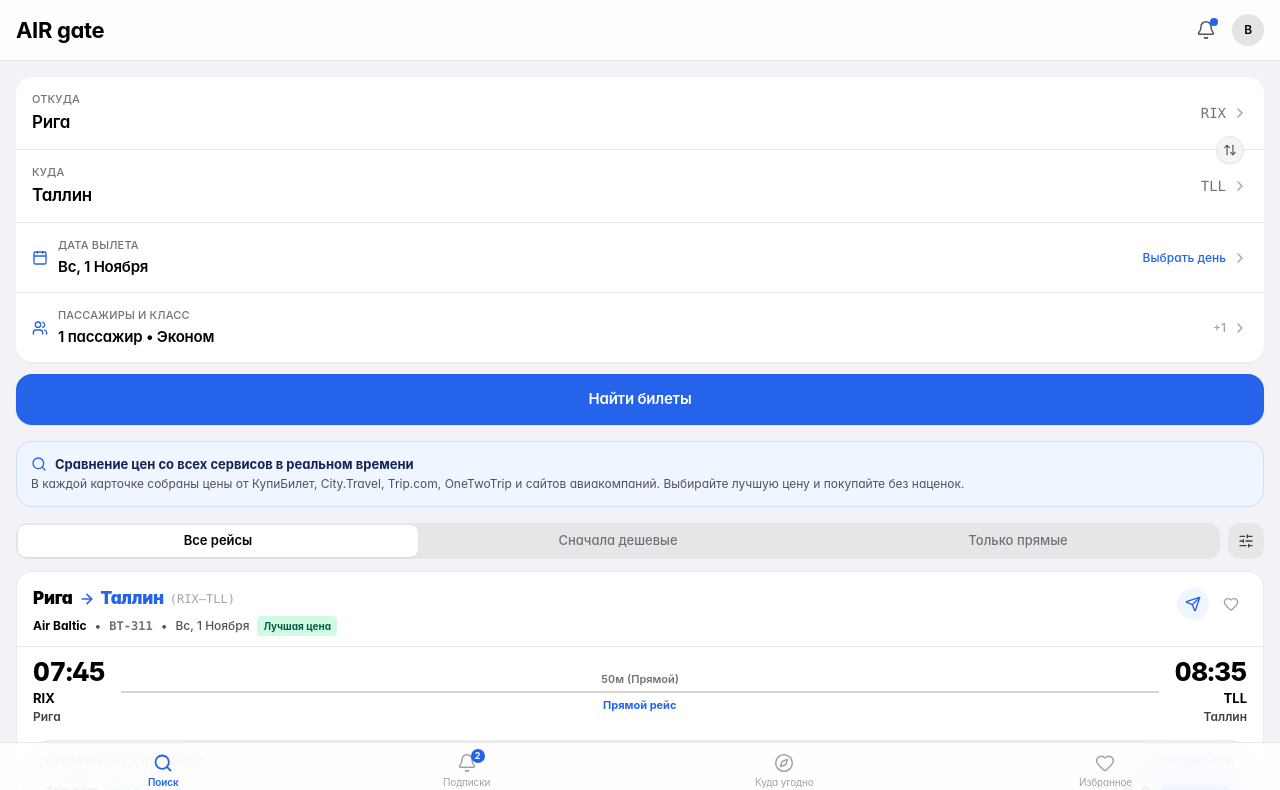
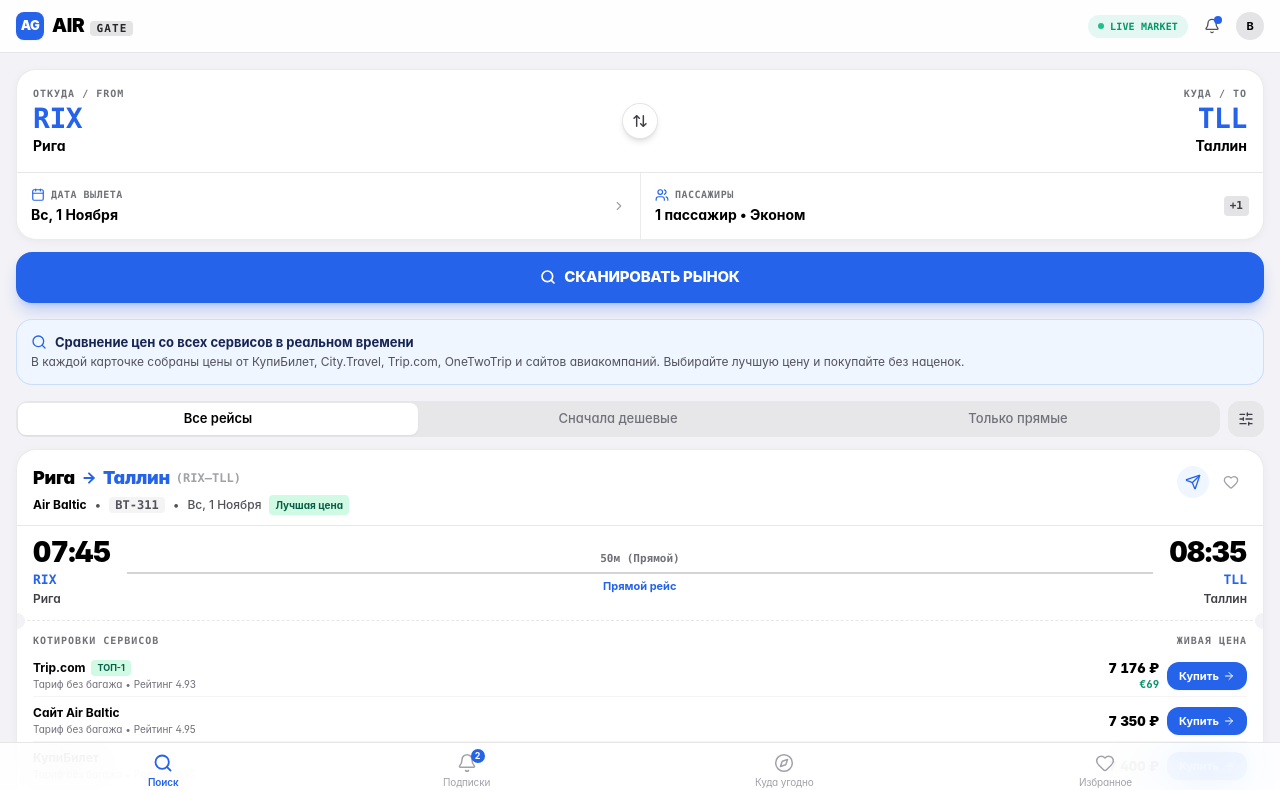
Before and after one commit to peskovsky18/air-gate, a React (Vite) app: page / in a window 1280 px wide. Shown: the top 790 px of the page. Built offline with nearby package versions, Linux system fonts and the light colour scheme.

Commit message:
Apply Anti-Slop Art Director principles: aviation dispatch console, boarding pass ticket cutouts, live quotes matrix

```diff
--- a/src/components/FlightCard.tsx
+++ b/src/components/FlightCard.tsx
@@ -85,14 +85,14 @@
         <div className="px-4 pt-3.5 pb-2.5 flex items-start justify-between hairline-b">
           <div className="min-w-0 flex-1 pr-2">
             <div className="flex items-center gap-1.5 flex-wrap">
-              <span className="text-[17px] font-black text-black dark:text-white tracking-tight">
+              <span className="text-[18px] font-black text-black dark:text-white tracking-tight">
                 {flight.fromCity}
               </span>
-              <ArrowRight className="w-4 h-4 text-blue-600 dark:text-blue-400 stroke-[2.5] flex-shrink-0" />
-              <span className="text-[17px] font-black text-blue-600 dark:text-blue-400 tracking-tight">
+              <ArrowRight className="w-4 h-4 text-blue-600 dark:text-blue-400 stroke-[2.8] flex-shrink-0" />
+              <span className="text-[18px] font-black text-blue-600 dark:text-blue-400 tracking-tight">
                 {flight.toCity}
               </span>
-              <span className="text-xs font-mono font-medium text-zinc-400 dark:text-zinc-500">
+              <span className="text-xs font-mono font-bold text-zinc-400 dark:text-zinc-500">
                 ({flight.fromCode}–{flight.toCode})
               </span>
             </div>
@@ -102,13 +102,15 @@
               {flight.segments[0]?.flightNumber && (
                 <>
                   <span>•</span>
-                  <span className="font-mono text-zinc-500 dark:text-zinc-400 font-semibold">{flight.segments[0].flightNumber}</span>
+                  <span className="font-mono text-zinc-600 dark:text-zinc-300 font-bold px-1.5 py-0.2 rounded bg-zinc-100 dark:bg-zinc-800">
+                    {flight.segments[0].flightNumber}
+                  </span>
                 </>
               )}
               <span>•</span>
               <span className="font-medium capitalize">{formattedFlightDate}</span>
               {flight.isCheapest && (
-                <span className="px-1.5 py-0.5 rounded text-[10px] font-bold bg-emerald-100 dark:bg-emerald-950/80 text-emerald-800 dark:text-emerald-300">
+                <span className="px-1.5 py-0.5 rounded text-[10px] font-bold bg-emerald-100 dark:bg-emerald-950/90 text-emerald-800 dark:text-emerald-300">
                   Лучшая цена
                 </span>
               )}
@@ -140,10 +142,10 @@
         <div className="p-4 pt-3">
           <div className="flex items-center justify-between">
             <div>
-              <div className="text-[26px] font-extrabold text-black dark:text-white tracking-tight tabular leading-none">
+              <div className="text-[28px] font-black text-black dark:text-white tracking-tight tabular leading-none">
                 {flight.departureTime}
               </div>
-              <div className="text-[13px] font-bold text-black dark:text-white mt-1">
+              <div className="text-[13px] font-mono font-black text-blue-600 dark:text-blue-400 mt-1">
                 {flight.fromCode}
               </div>
               <div className="text-[12px] font-semibold text-zinc-700 dark:text-zinc-300 truncate max-w-[120px]">
@@ -152,7 +154,7 @@
             </div>
 
             <div className="flex-1 px-4 flex flex-col items-center">
-              <span className="text-[11px] font-semibold text-zinc-500 dark:text-zinc-400 mb-1 tabular">
+              <span className="text-[11px] font-mono font-bold text-zinc-500 dark:text-zinc-400 mb-1 tabular">
                 {flight.durationTotal}
               </span>
               <div className="w-full flex items-center relative">
@@ -176,10 +178,10 @@
             </div>
 
             <div className="text-right">
-              <div className="text-[26px] font-extrabold text-black dark:text-white tracking-tight tabular leading-none">
+              <div className="text-[28px] font-black text-black dark:text-white tracking-tight tabular leading-none">
                 {flight.arrivalTime}
               </div>
-              <div className="text-[13px] font-bold text-black dark:text-white mt-1">
+              <div className="text-[13px] font-mono font-black text-blue-600 dark:text-blue-400 mt-1">
                 {flight.toCode}
               </div>
               <div className="text-[12px] font-semibold text-zinc-700 dark:text-zinc-300 truncate max-w-[120px]">
@@ -206,18 +208,21 @@
             </div>
           )}
 
-          {/* PRICES COMPARISON TABLE FROM ALL SERVICES */}
-          <div className="mt-3.5 p-3 rounded-2xl bg-zinc-100 dark:bg-zinc-800/80 border border-black/[0.05] dark:border-white/[0.08] space-y-2">
-            <div className="flex items-center justify-between text-[11px] font-bold text-zinc-500 dark:text-zinc-400 uppercase tracking-wider pb-1 hairline-b">
-              <span>Цены на всех сервисах:</span>
-              <span>Стоимость</span>
+          {/* Perforated Boarding Pass Divider */}
+          <div className="ticket-divider my-3" />
+
+          {/* LIVE PRICES COMPARISON MATRIX FROM ALL SERVICES */}
+          <div className="space-y-2">
+            <div className="flex items-center justify-between text-[10px] font-mono font-bold text-zinc-500 dark:text-zinc-400 uppercase tracking-widest pb-1">
+              <span>КОТИРОВКИ СЕРВИСОВ</span>
+              <span>ЖИВАЯ ЦЕНА</span>
             </div>
 
-            <div className="space-y-1.5 divide-y divide-black/[0.04] dark:divide-white/[0.06]">
+            <div className="space-y-1 divide-y divide-black/[0.04] dark:divide-white/[0.06]">
               {displayedSellers.map((seller) => (
                 <div
                   key={seller.id}
-                  className="pt-1.5 first:pt-0 flex items-center justify-between text-xs"
+                  className="pt-2 first:pt-0 flex items-center justify-between text-xs"
                 >
                   <div className="min-w-0 pr-2">
                     <div className="font-bold text-black dark:text-white flex items-center gap-1.5">
@@ -229,17 +234,17 @@
                       )}
                     </div>
                     <div className="text-[10px] text-zinc-500 dark:text-zinc-400">
-                      {seller.baggageIncluded ? 'Багаж 20-23 кг' : 'Без багажа'} • Рейтинг {seller.rating}
+                      {seller.baggageIncluded ? 'С багажом 20 кг' : 'Тариф без багажа'} • Рейтинг {seller.rating}
                     </div>
                   </div>
 
                   <div className="flex items-center gap-2 flex-shrink-0">
                     <div className="text-right">
-                      <div className="font-extrabold text-black dark:text-white tabular text-[13px]">
+                      <div className="font-black text-black dark:text-white tabular text-[13px]">
                         {seller.price.toLocaleString('ru-RU')} ₽
                       </div>
                       {seller.paymentForeign && (
-                        <div className="text-[10px] text-emerald-600 dark:text-emerald-400 font-semibold tabular">
+                        <div className="text-[10px] text-emerald-600 dark:text-emerald-400 font-bold tabular">
                           €{seller.paymentForeign.amount}
                         </div>
                       )}
@@ -247,10 +252,10 @@
 
                     <button
                       onClick={(e) => handleBookClick(e, seller.bookingUrl)}
-                      className="px-2.5 py-1.5 rounded-xl bg-blue-600 hover:bg-blue-700 active:bg-blue-800 text-white font-bold text-[11px] flex items-center gap-1 shadow-sm pressable"
+                      className="px-3 py-1.5 rounded-xl bg-blue-600 hover:bg-blue-700 active:bg-blue-800 text-white font-bold text-[11px] flex items-center gap-1 shadow-sm pressable"
                     >
                       <span>Купить</span>
-                      <ExternalLink className="w-3 h-3" />
+                      <ArrowRight className="w-3 h-3" />
                     </button>
                   </div>
                 </div>
@@ -263,7 +268,7 @@
                   haptic.selection();
                   setShowAllSellers(!showAllSellers);
                 }}
-                className="w-full pt-1.5 text-center text-[11px] text-blue-600 dark:text-blue-400 font-bold flex items-center justify-center gap-1 pressable"
+                className="w-full pt-2 text-center text-[11px] text-blue-600 dark:text-blue-400 font-bold flex items-center justify-center gap-1 pressable"
               >
                 <span>{showAllSellers ? 'Скрыть других продавцов' : `Показать еще ${flight.sellers.length - 3} продавцов`}</span>
                 <ChevronDown className={`w-3.5 h-3.5 transition-transform duration-200 ${showAllSellers ? 'rotate-180' : ''}`} />
@@ -272,22 +277,22 @@
           </div>
 
           {/* Primary Quick Buy Button */}
-          <div className="mt-3 pt-3 hairline-t flex items-center justify-between gap-3">
+          <div className="mt-3.5 pt-3 hairline-t flex items-center justify-between gap-3">
             <div>
-              <div className="text-[11px] text-zinc-500 dark:text-zinc-400">
-                Лучшая цена у: <strong className="text-black dark:text-white font-bold">{flight.marketAnalysis.bestSellerName}</strong>
+              <div className="text-[10px] font-mono font-bold tracking-wider uppercase text-zinc-500 dark:text-zinc-400">
+                ЛУЧШАЯ ЦЕНА
               </div>
-              <div className="text-[22px] font-black text-black dark:text-white tracking-tight tabular leading-none mt-0.5">
+              <div className="text-[24px] font-black text-black dark:text-white tracking-tight tabular leading-none mt-0.5">
                 {flight.bestPrice.toLocaleString('ru-RU')} ₽
               </div>
             </div>
 
             <button
               onClick={(e) => handleBookClick(e, flight.marketAnalysis.bestSellerUrl)}
-              className="py-3 px-5 rounded-2xl bg-blue-600 hover:bg-blue-700 active:bg-blue-800 text-white font-bold text-[13px] tracking-tight flex items-center gap-2 shadow-md pressable whitespace-nowrap"
+              className="py-3 px-5 rounded-2xl bg-blue-600 hover:bg-blue-700 active:bg-blue-800 text-white font-black text-[13px] tracking-tight flex items-center gap-2 shadow-lg shadow-blue-600/25 pressable whitespace-nowrap"
             >
               <span>Купить за {flight.bestPrice.toLocaleString('ru-RU')} ₽</span>
-              <ArrowRight className="w-4 h-4" />
+              <ArrowRight className="w-4 h-4 stroke-[2.5]" />
             </button>
           </div>
         </div>
--- a/src/components/Header.tsx
+++ b/src/components/Header.tsx
@@ -16,13 +16,30 @@
   const user = getTelegramUser();
 
   return (
-    <header className="sticky top-0 z-40 ios-chrome hairline-b px-4 py-3 transition-colors">
+    <header className="sticky top-0 z-40 ios-chrome hairline-b px-4 py-2.5 transition-colors">
       <div className="flex items-center justify-between">
-        <h1 className="text-[22px] font-bold tracking-tight text-black dark:text-white leading-none">
-          AIR gate
-        </h1>
+        {/* Brand identity: bold typographic logo with architectural airport terminal feel */}
+        <div className="flex items-center gap-2">
+          <div className="w-7 h-7 rounded-lg bg-blue-600 text-white flex items-center justify-center font-black text-[13px] tracking-tighter shadow-sm">
+            AG
+          </div>
+          <div className="flex items-baseline gap-1.5">
+            <span className="text-[19px] font-black tracking-tight text-black dark:text-white uppercase leading-none">
+              AIR
+            </span>
+            <span className="text-[11px] font-mono font-bold uppercase px-1.5 py-0.5 rounded bg-zinc-200 dark:bg-zinc-800 text-zinc-800 dark:text-zinc-200 tracking-widest leading-none">
+              GATE
+            </span>
+          </div>
+        </div>
 
         <div className="flex items-center gap-2">
+          {/* Live Market Scanning Indicator */}
+          <div className="flex items-center gap-1.5 px-2.5 py-1 rounded-full bg-emerald-500/10 text-emerald-600 dark:text-emerald-400 text-[10px] font-bold">
+            <span className="w-1.5 h-1.5 rounded-full bg-emerald-500 animate-pulse" />
+            <span className="tracking-wide uppercase font-mono">LIVE MARKET</span>
+          </div>
+
           {activeTab !== 'subscriptions' && (
             <button
               onClick={() => {
@@ -32,14 +49,14 @@
               className="relative p-2 rounded-full text-zinc-600 dark:text-zinc-300 hover:text-black dark:hover:text-white pressable"
               aria-label="Подписки"
             >
-              <Bell className="w-5 h-5 stroke-[1.8]" />
+              <Bell className="w-4 h-4 stroke-[2]" />
               {subscriptionsCount > 0 && (
                 <span className="absolute top-1.5 right-1.5 w-2 h-2 rounded-full bg-blue-600" />
               )}
             </button>
           )}
 
-          <div className="w-8 h-8 rounded-full bg-zinc-200 dark:bg-zinc-800 text-black dark:text-white flex items-center justify-center text-xs font-semibold uppercase tracking-tight">
+          <div className="w-7 h-7 rounded-full bg-zinc-200 dark:bg-zinc-800 text-black dark:text-white flex items-center justify-center text-[11px] font-bold uppercase tracking-tight">
             {user.firstName[0]}
           </div>
         </div>
--- a/src/components/SearchForm.tsx
+++ b/src/components/SearchForm.tsx
@@ -1,5 +1,5 @@
 import React from 'react';
-import { ArrowUpDown, Calendar, Users, ChevronRight } from 'lucide-react';
+import { ArrowUpDown, Calendar, Users, ChevronRight, Search } from 'lucide-react';
 import { SearchParams } from '../types';
 import { formatDateDisplayRu } from '../lib/dateUtils';
 import { haptic } from '../lib/telegram';
@@ -39,94 +39,84 @@
 
   return (
     <div className="p-4 space-y-3">
-      {/* Route & Parameters Card */}
-      <div className="ios-card overflow-hidden">
-        {/* Row 1: Откуда */}
+      {/* Flight Dispatch Console */}
+      <div className="ios-card overflow-hidden border border-black/[0.08] dark:border-white/[0.12]">
+        {/* Terminal Route Board: From ── Swap ── To */}
+        <div className="relative p-4 hairline-b grid grid-cols-2 gap-3 items-center">
+          {/* Departure Airport Block */}
           <button
             onClick={() => {
               haptic.selection();
               onOpenAirportModal('from');
             }}
-          className="w-full px-4 py-3.5 flex items-center justify-between text-left pressable hairline-b"
+            className="text-left pressable pr-4"
           >
-          <div>
-            <div className="text-[11px] font-medium text-zinc-500 dark:text-zinc-400 uppercase tracking-wide">
-              Откуда
+            <div className="text-[10px] font-mono font-bold tracking-widest text-zinc-500 dark:text-zinc-400 uppercase">
+              ОТКУДА / FROM
             </div>
-            <div className="text-[17px] font-semibold text-black dark:text-white tracking-tight mt-0.5">
+            <div className="text-[28px] font-black font-mono tracking-tight text-blue-600 dark:text-blue-400 leading-none mt-1">
+              {searchParams.fromCode}
+            </div>
+            <div className="text-[14px] font-bold text-black dark:text-white truncate mt-0.5">
               {searchParams.fromCity}
-            </div>
-          </div>
-          <div className="flex items-center gap-1.5">
-            <span className="text-sm font-mono font-medium text-zinc-500 dark:text-zinc-400">
-              {searchParams.fromCode}
-            </span>
-            <ChevronRight className="w-4 h-4 text-zinc-400 dark:text-zinc-500" />
             </div>
           </button>
 
-        {/* Swap Button */}
-        <div className="relative h-0">
+          {/* Bidirectional Route Swap Button */}
+          <div className="absolute left-1/2 top-1/2 -translate-x-1/2 -translate-y-1/2 z-10">
             <button
               onClick={handleSwap}
               disabled={searchParams.toCode === 'ANY'}
-            className="absolute right-5 -top-3.5 z-10 w-7 h-7 rounded-full bg-zinc-100 dark:bg-zinc-800 border border-zinc-200 dark:border-zinc-700 shadow-sm flex items-center justify-center text-zinc-600 dark:text-zinc-300 pressable disabled:opacity-30"
+              className="w-9 h-9 rounded-full bg-white dark:bg-zinc-800 border border-black/[0.1] dark:border-white/[0.15] shadow-md flex items-center justify-center text-zinc-700 dark:text-zinc-200 pressable disabled:opacity-30 active:rotate-180 transition-transform duration-200"
               aria-label="Поменять местами"
             >
-            <ArrowUpDown className="w-3.5 h-3.5" />
+              <ArrowUpDown className="w-4 h-4 stroke-[2.2]" />
             </button>
           </div>
 
-        {/* Row 2: Куда */}
+          {/* Destination Airport Block */}
           <button
             onClick={() => {
               haptic.selection();
               onOpenAirportModal('to');
             }}
-          className="w-full px-4 py-3.5 flex items-center justify-between text-left pressable hairline-b"
+            className="text-right pressable pl-4"
           >
-          <div>
-            <div className="text-[11px] font-medium text-zinc-500 dark:text-zinc-400 uppercase tracking-wide">
-              Куда
+            <div className="text-[10px] font-mono font-bold tracking-widest text-zinc-500 dark:text-zinc-400 uppercase">
+              КУДА / TO
             </div>
-            <div className="text-[17px] font-semibold text-black dark:text-white tracking-tight mt-0.5">
+            <div className="text-[28px] font-black font-mono tracking-tight text-blue-600 dark:text-blue-400 leading-none mt-1">
+              {searchParams.toCode}
+            </div>
+            <div className="text-[14px] font-bold text-black dark:text-white truncate mt-0.5">
               {searchParams.toCity}
             </div>
+          </button>
         </div>
-          <div className="flex items-center gap-1.5">
-            <span className="text-sm font-mono font-medium text-zinc-500 dark:text-zinc-400">
-              {searchParams.toCode}
-            </span>
-            <ChevronRight className="w-4 h-4 text-zinc-400 dark:text-zinc-500" />
-          </div>
-        </button>
 
-        {/* Row 3: Дата вылета */}
+        {/* Date and Passengers Grid */}
+        <div className="grid grid-cols-2 divide-x divide-black/[0.08] dark:divide-white/[0.1]">
+          {/* Departure Date */}
           <button
             onClick={() => {
               haptic.selection();
               onOpenCalendarModal();
             }}
-          className="w-full px-4 py-3.5 flex items-center justify-between text-left pressable hairline-b"
+            className="p-3.5 text-left pressable hover:bg-black/[0.02] dark:hover:bg-white/[0.02] flex items-center justify-between"
           >
-          <div className="flex items-center gap-2.5">
-            <Calendar className="w-4 h-4 text-blue-600 dark:text-blue-400" />
-            <div>
-              <div className="text-[11px] font-medium text-zinc-500 dark:text-zinc-400 uppercase tracking-wide">
-                Дата вылета
+            <div className="min-w-0 pr-1">
+              <div className="flex items-center gap-1.5 text-[10px] font-mono font-bold uppercase tracking-wider text-zinc-500 dark:text-zinc-400">
+                <Calendar className="w-3.5 h-3.5 text-blue-600 dark:text-blue-400 flex-shrink-0" />
+                <span>ДАТА ВЫЛЕТА</span>
               </div>
-              <div className="text-[15px] font-semibold text-black dark:text-white tracking-tight mt-0.5 capitalize">
+              <div className="text-[14px] font-bold text-black dark:text-white capitalize truncate mt-0.5">
                 {formatDateDisplayRu(searchParams.departureDate)}
               </div>
             </div>
-          </div>
-          <div className="flex items-center gap-1.5">
-            <span className="text-xs text-blue-600 dark:text-blue-400 font-medium">Выбрать день</span>
-            <ChevronRight className="w-4 h-4 text-zinc-400 dark:text-zinc-500" />
-          </div>
+            <ChevronRight className="w-3.5 h-3.5 text-zinc-400 flex-shrink-0" />
           </button>
 
-        {/* Row 4: Сколько человек */}
+          {/* Passengers Count */}
           <button
             onClick={() => {
               haptic.selection();
@@ -135,42 +125,43 @@
               onChangeParams(updated);
               onSearch(updated);
             }}
-          className="w-full px-4 py-3.5 flex items-center justify-between text-left pressable"
+            className="p-3.5 text-left pressable hover:bg-black/[0.02] dark:hover:bg-white/[0.02] flex items-center justify-between"
           >
-          <div className="flex items-center gap-2.5">
-            <Users className="w-4 h-4 text-blue-600 dark:text-blue-400" />
-            <div>
-              <div className="text-[11px] font-medium text-zinc-500 dark:text-zinc-400 uppercase tracking-wide">
-                Пассажиры и класс
+            <div className="min-w-0 pr-1">
+              <div className="flex items-center gap-1.5 text-[10px] font-mono font-bold uppercase tracking-wider text-zinc-500 dark:text-zinc-400">
+                <Users className="w-3.5 h-3.5 text-blue-600 dark:text-blue-400 flex-shrink-0" />
+                <span>ПАССАЖИРЫ</span>
               </div>
-              <div className="text-[15px] font-semibold text-black dark:text-white tracking-tight mt-0.5">
+              <div className="text-[14px] font-bold text-black dark:text-white truncate mt-0.5">
                 {searchParams.passengers} {searchParams.passengers === 1 ? 'пассажир' : 'пассажира'} • Эконом
               </div>
             </div>
-          </div>
-          <div className="flex items-center gap-1.5">
-            <span className="text-xs text-zinc-400 dark:text-zinc-500 font-medium">+1</span>
-            <ChevronRight className="w-4 h-4 text-zinc-400 dark:text-zinc-500" />
-          </div>
+            <span className="text-[11px] font-mono font-bold px-1.5 py-0.5 rounded bg-zinc-200 dark:bg-zinc-800 text-zinc-700 dark:text-zinc-300">
+              +1
+            </span>
           </button>
         </div>
+      </div>
 
-      {/* Primary Search Button */}
+      {/* Hero Primary Action Button */}
       <button
         onClick={() => {
-          haptic.medium();
+          haptic.heavy();
           onSearch(searchParams);
         }}
         disabled={isLoading}
-        className="w-full py-3.5 rounded-2xl bg-blue-600 hover:bg-blue-700 active:bg-blue-800 text-white font-semibold text-[15px] tracking-tight transition-colors disabled:opacity-60 pressable shadow-sm"
+        className="w-full py-3.5 rounded-2xl bg-blue-600 hover:bg-blue-700 active:bg-blue-800 text-white font-extrabold text-[15px] tracking-tight transition-all disabled:opacity-60 pressable shadow-lg shadow-blue-600/25 flex items-center justify-center gap-2"
       >
         {isLoading ? (
           <div className="flex items-center justify-center gap-2">
             <span className="w-4 h-4 border-2 border-white/30 border-t-white rounded-full animate-spin" />
-            <span>Поиск билетов...</span>
+            <span>Сканируем котировки рынка...</span>
           </div>
         ) : (
-          'Найти билеты'
+          <>
+            <Search className="w-4 h-4 stroke-[2.5]" />
+            <span>СКАНИРОВАТЬ РЫНОК</span>
+          </>
         )}
       </button>
     </div>
--- a/src/index.css
+++ b/src/index.css
@@ -75,19 +75,44 @@
 .ios-card {
   background-color: var(--bg-card) !important;
   color: var(--text-title) !important;
-  border-radius: 16px;
-  box-shadow: 0 1px 2px rgba(0, 0, 0, 0.04);
+  border-radius: 20px;
+  box-shadow: 0 2px 10px rgba(0, 0, 0, 0.04);
+  position: relative;
 }
 
 @media (prefers-color-scheme: dark) {
   .ios-card {
-    box-shadow: none;
-    border: 0.5px solid rgba(255, 255, 255, 0.1);
+    box-shadow: 0 4px 20px rgba(0, 0, 0, 0.5);
+    border: 1px solid rgba(255, 255, 255, 0.08);
   }
 }
 .dark .ios-card {
-  box-shadow: none;
-  border: 0.5px solid rgba(255, 255, 255, 0.1);
+  box-shadow: 0 4px 20px rgba(0, 0, 0, 0.5);
+  border: 1px solid rgba(255, 255, 255, 0.08);
+}
+
+/* Boarding Pass Perforated Divider with Cutouts */
+.ticket-divider {
+  position: relative;
+  border-top: 1.5px dashed var(--border-line);
+  margin: 12px -16px;
+}
+.ticket-divider::before,
+.ticket-divider::after {
+  content: '';
+  position: absolute;
+  top: -8px;
+  width: 16px;
+  height: 16px;
+  border-radius: 50%;
+  background-color: var(--bg-page);
+  z-index: 10;
+}
+.ticket-divider::before {
+  left: -8px;
+}
+.ticket-divider::after {
+  right: -8px;
 }
 
 /* Hairline dividers */
```
Also changed, not shown: src/App.tsx (+9 -6 lines). Lines whose indentation alone changed are shown as unchanged.
